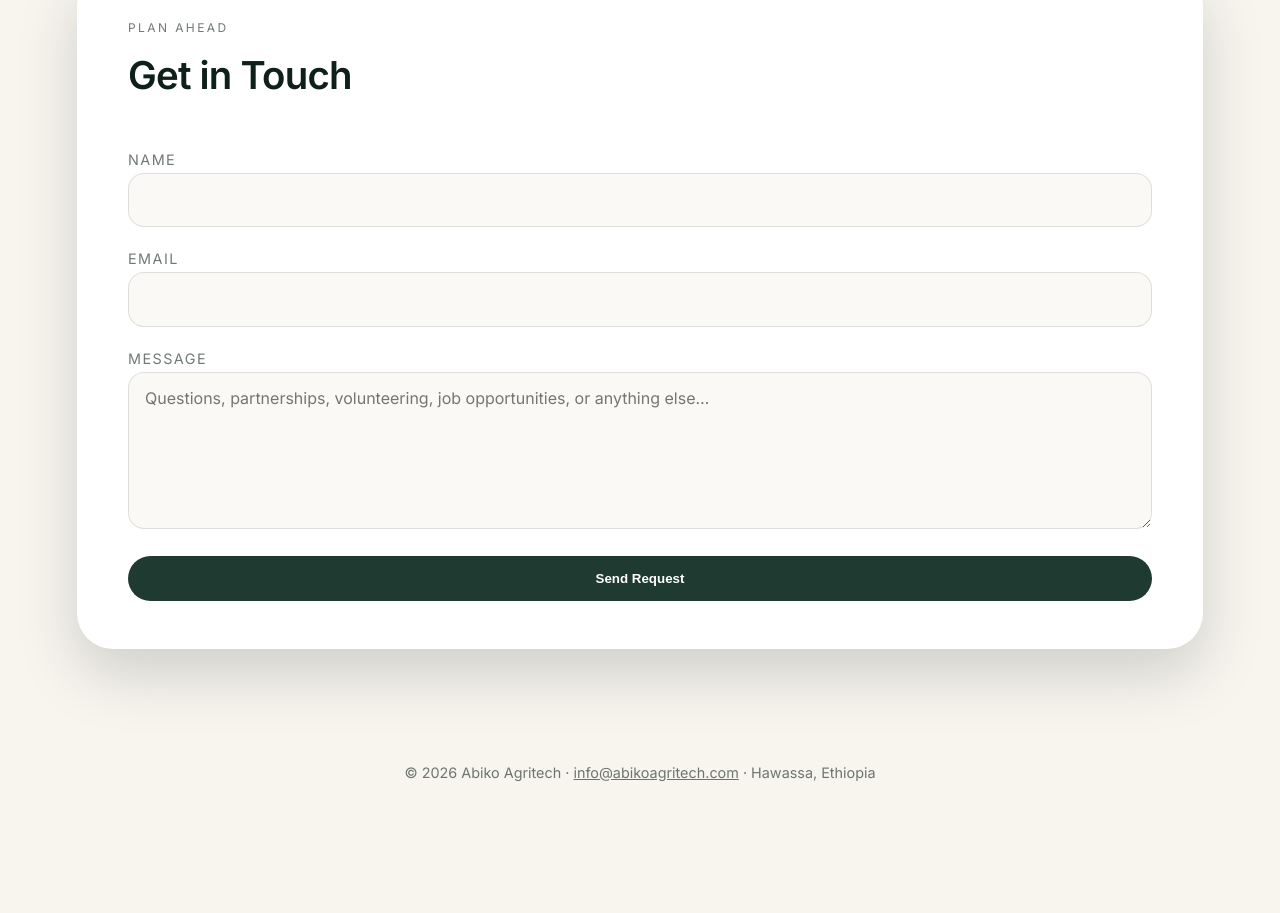
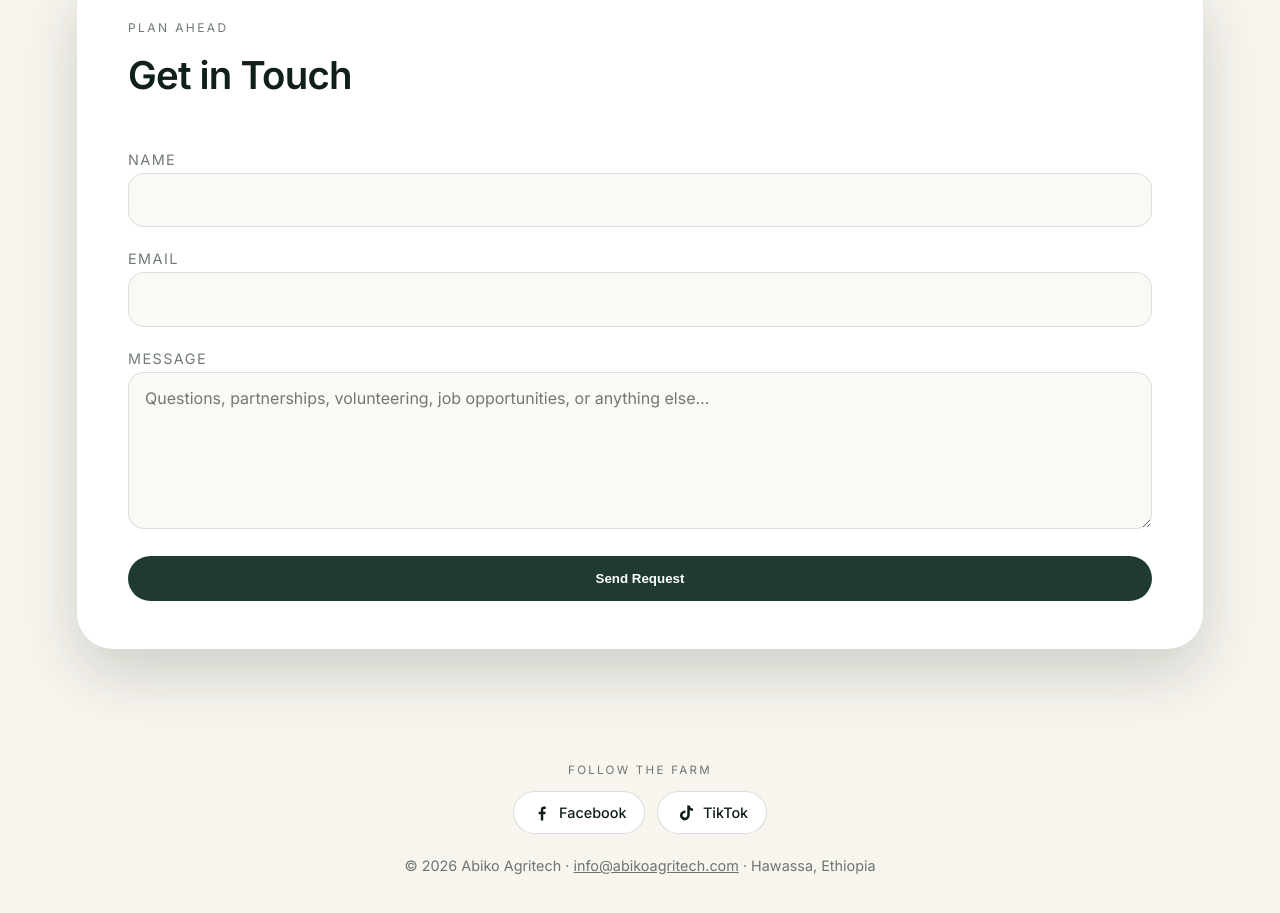
Before and after one commit to gilecs/abiko-website, a plain HTML site: page index.html in a window 1280 px wide. Shown: the part 5503-6416 px from the top of the page. Before the commit the page ends 6351 px from the top, so only its background shows below. Drawn offline with Linux system fonts and the light colour scheme.

Commit message:
Footer: add Facebook and TikTok links
'Follow the farm' buttons for facebook.com/abikoagritech and
tiktok.com/@abikoagritech, opening in a new tab. Also listed as sameAs
in the Google business details so search can connect the profiles.

Co-Authored-By: Claude Opus 5.5 <noreply@anthropic.com>
Claude-Session: https://claude.ai/code/session_01QgtYHK6nqFCq3nNaTz3SJK

```diff
--- a/index.html
+++ b/index.html
@@ -37,6 +37,7 @@
         "logo": "https://abikoagritech.com/images/Abiko-Logo-Color.jpg",
         "image": "https://abikoagritech.com/images/share.jpg",
         "email": "info@abikoagritech.com",
+        "sameAs": ["https://www.facebook.com/abikoagritech", "https://www.tiktok.com/@abikoagritech"],
         "address": {
             "@type": "PostalAddress",
             "addressLocality": "Hawassa",
@@ -760,6 +761,39 @@
             color: inherit;
         }
 
+        .social {
+            display: flex;
+            flex-wrap: wrap;
+            justify-content: center;
+            align-items: center;
+            gap: 0.75rem;
+            margin-bottom: 1.25rem;
+        }
+
+        .social span {
+            width: 100%;
+            text-transform: uppercase;
+            letter-spacing: 0.2em;
+            font-size: 0.72rem;
+        }
+
+        .social a {
+            display: inline-flex;
+            align-items: center;
+            gap: 0.45rem;
+            padding: 0.55rem 1.1rem;
+            border: 1px solid rgba(15, 31, 26, 0.15);
+            border-radius: 999px;
+            background: var(--white);
+            color: var(--dark);
+            text-decoration: none;
+            font-weight: 500;
+        }
+
+        .social a:hover {
+            border-color: var(--mid);
+        }
+
         footer {
             text-align: center;
             padding: 3rem 1rem 4rem;
@@ -1062,6 +1096,11 @@
     </main>
 
     <footer>
+        <div class="social">
+            <span>Follow the farm</span>
+            <a href="https://www.facebook.com/abikoagritech" target="_blank" rel="noopener" aria-label="Abiko Agritech on Facebook"><svg width="20" height="20" viewBox="0 0 24 24" aria-hidden="true" fill="currentColor"><path d="M13.5 21v-7.5h2.5l.4-3h-2.9V8.6c0-.9.3-1.5 1.5-1.5h1.5V4.4c-.3 0-1.2-.1-2.2-.1-2.2 0-3.7 1.3-3.7 3.8v2.4H8v3h2.6V21h2.9Z"/></svg>Facebook</a>
+            <a href="https://www.tiktok.com/@abikoagritech" target="_blank" rel="noopener" aria-label="Abiko Agritech on TikTok"><svg width="20" height="20" viewBox="0 0 24 24" aria-hidden="true" fill="currentColor"><path d="M16.6 3c.3 2.2 1.6 3.6 3.9 3.8v2.6c-1.4.1-2.6-.3-3.9-1.1v5.6c0 7.1-7.8 9.3-10.9 4.2-2-3.3-.8-9 5.6-9.2v2.8c-.5.1-1 .2-1.4.4-1.4.5-2.2 1.4-2 3 .4 3.1 6.1 4 5.6-2V3h3.1Z"/></svg>TikTok</a>
+        </div>
         <p>© <span id="year">2026</span> Abiko Agritech · <a href="mailto:info@abikoagritech.com">info@abikoagritech.com</a> · Hawassa, Ethiopia</p>
     </footer>
 
```
